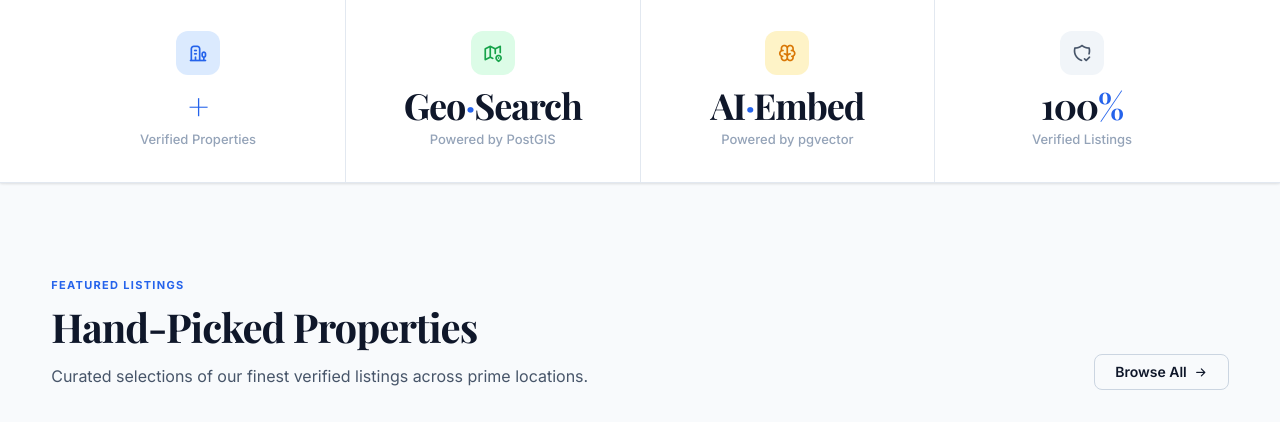
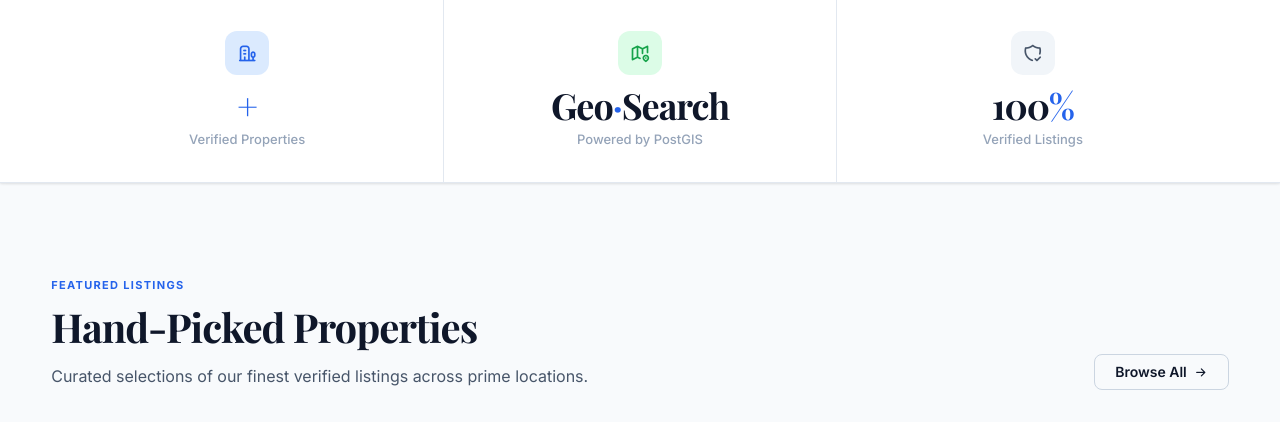
Before and after one commit to sabbirhosen44/Property-Management-System, a Django app: template property_app/templates/property_app/home.html in a window 1280 px wide. Shown: the part 805-1227 px from the top of the page. Run offline with Django 5.2, Linux system fonts and the light colour scheme; the template is opened without the code that fills it, so the values that code supplies are empty; parts of the project's set-up code (start-up, migrations or seed data) failed here and were passed over; some libraries are stand-ins or nearby versions; some web fonts are replaced.

Commit message:
feat: update the templates and static files

```diff
--- a/property_app/templates/property_app/home.html
+++ b/property_app/templates/property_app/home.html
@@ -25,12 +25,6 @@
 
   <div class="container">
     <div class="hero-content">
-
-      <!-- Eyebrow -->
-      <div class="hero-eyebrow">
-        <span class="live-dot"></span>
-        GeoDjango &middot; PostGIS &middot; pgvector
-      </div>
 
       <!-- Title -->
       <h1 class="hero-title">
@@ -106,11 +100,6 @@
         <div class="stat-icon stat-icon-green"><i class="ti ti-map-2"></i></div>
         <div class="stat-value">Geo<span>·</span>Search</div>
         <div class="stat-label">Powered by PostGIS</div>
-      </div>
-      <div class="stat-item">
-        <div class="stat-icon stat-icon-amber"><i class="ti ti-brain"></i></div>
-        <div class="stat-value">AI<span>·</span>Embed</div>
-        <div class="stat-label">Powered by pgvector</div>
       </div>
       <div class="stat-item">
         <div class="stat-icon stat-icon-slate"><i class="ti ti-shield-check"></i></div>
--- a/property_app/templates/property_app/property_list.html
+++ b/property_app/templates/property_app/property_list.html
@@ -57,7 +57,6 @@
         autocomplete="off"
       >
         <div class="filter-autocomplete-wrap">
-          <i class="ti ti-map-pin filter-input-icon" aria-hidden="true"></i>
           <input
             id="filter-city-input"
             class="filter-city-input"
```
Also changed, not shown: 1 other file.
